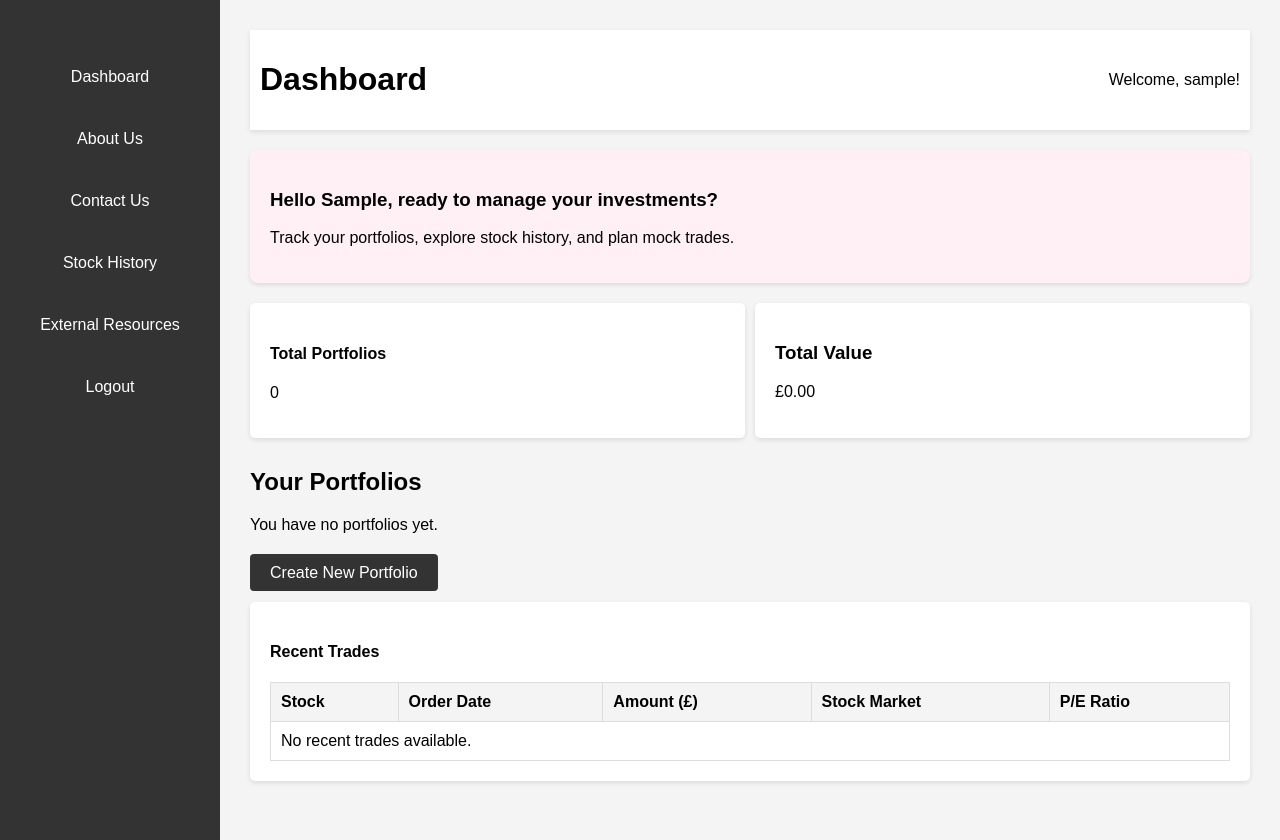
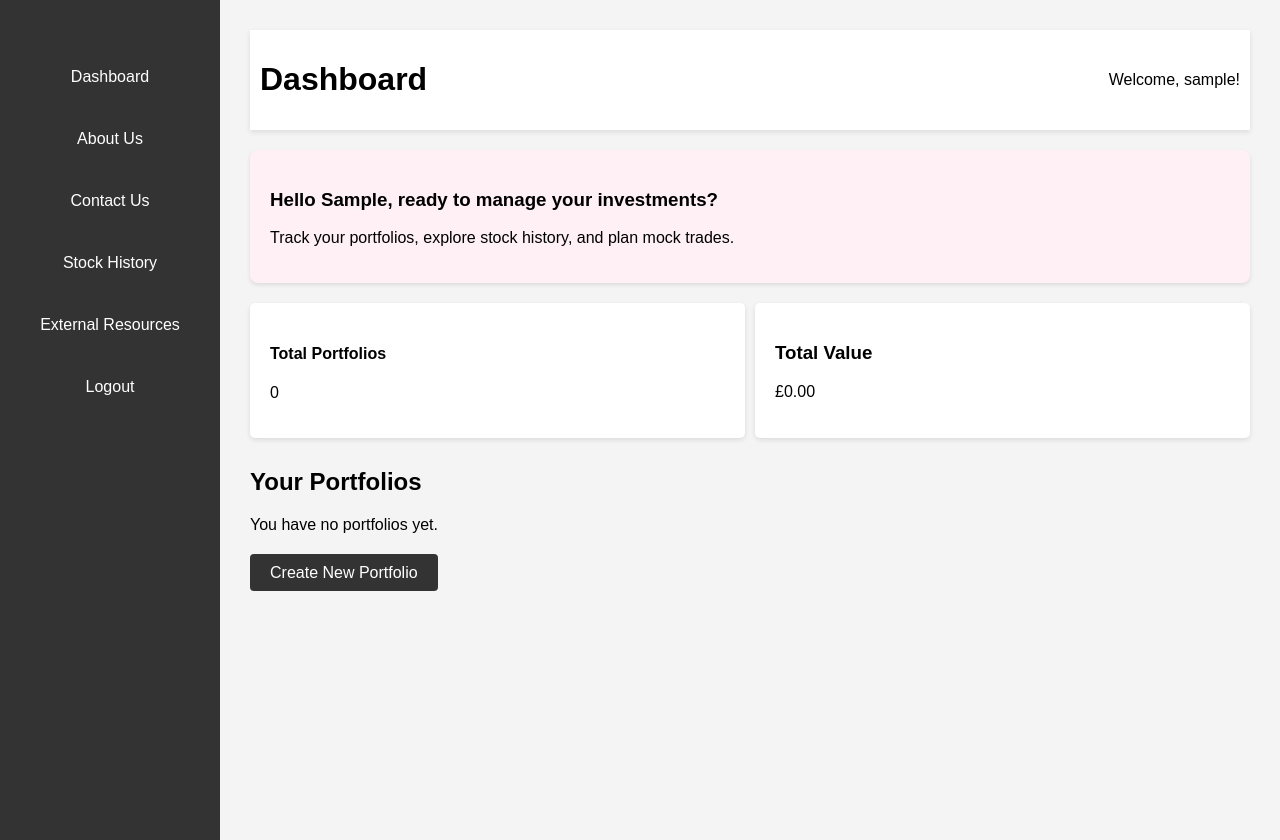
Before and after one commit to Romes241/investment-management-app, a Django app: page /dashboard/ in a window 1280 px wide. Run offline with Django 5.2, Linux system fonts and the light colour scheme; the visitor is signed in with stand-in values (Sample User, id 1); data that the repository does not hold is empty.

Commit message:
Update dashboard.html

```diff
--- a/investment_manager_main/templates/dashboard.html
+++ b/investment_manager_main/templates/dashboard.html
@@ -23,6 +23,7 @@
             <p>£{{ total_value|floatformat:2 }}</p>
         </div>
     </div>
+
     <h2 style="margin-top: 30px;">Your Portfolios</h2>
     {% if portfolios %}
         <div class="portfolio-card-container" style="display: flex; flex-wrap: wrap; gap: 20px; margin-top: 10px;">
@@ -48,36 +49,5 @@
     <div style="margin-top: 30px;">
         <a href="{% url 'create_portfolio' %}" style="padding: 10px 20px; background: #333; color: white; text-decoration: none; border-radius: 4px;">Create New Portfolio</a>
     </div>
-
-    <!-- Recent Trades Section -->
-    <div class="table-container">
-        <h4>Recent Trades </h4>
-        <table>
-            <thead>
-                <tr>
-                    <th>Stock</th>
-                    <th>Order Date</th>
-                    <th>Amount (£)</th>
-                    <th>Stock Market</th>
-                    <th>P/E Ratio</th>
-                </tr>
-            </thead>
-            <tbody>
-                {% for trade in recent_trades %}
-                <tr>
-                    <td>{{ trade.symbol }}</td>
-                    <td>{{ trade.timestamp|date:"Y-m-d" }}</td>
-                    <td>£{{ trade.trade_price }}</td>
-                    <td>{{ trade.market|default:"N/A" }}</td>
-                    <td>{{ trade.pe_ratio|default:"N/A" }}</td>
-                </tr>
-                {% empty %}
-                <tr>
-                    <td colspan="5">No recent trades available.</td>
-                </tr>
-                {% endfor %}
-            </tbody>
-        </table>
-    </div>
 </div>
 {% endblock %}
```
